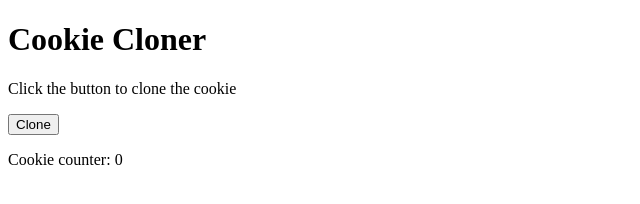
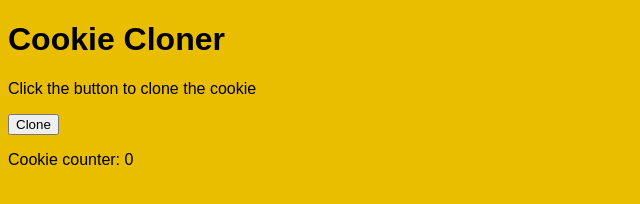
Before and after one commit to AuraCat66/cookie-cloner, a plain HTML site: page src/index.html in a window 1280 px wide. Shown: the whole page, without its empty margins (0-640 px from the left). Drawn offline with Linux system fonts and the light colour scheme.

Commit message:
make background kinda orange

```diff
--- a/src/style.css
+++ b/src/style.css
@@ -1,4 +1,4 @@
-.body {
-  background-color: #f0f0f0;
+body {
+  background-color: #e9be00;
   font-family: Arial, sans-serif;
 }
```
